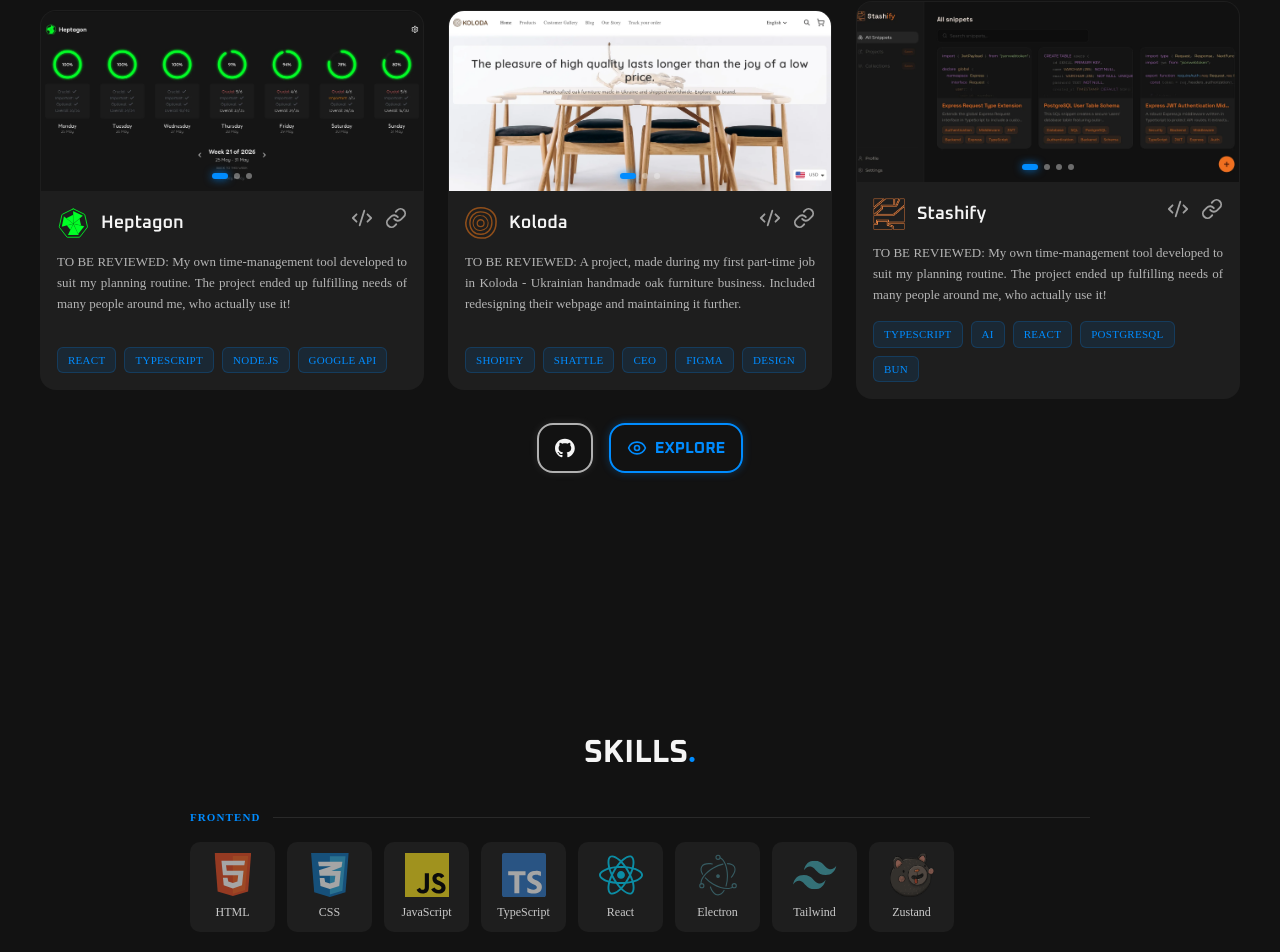
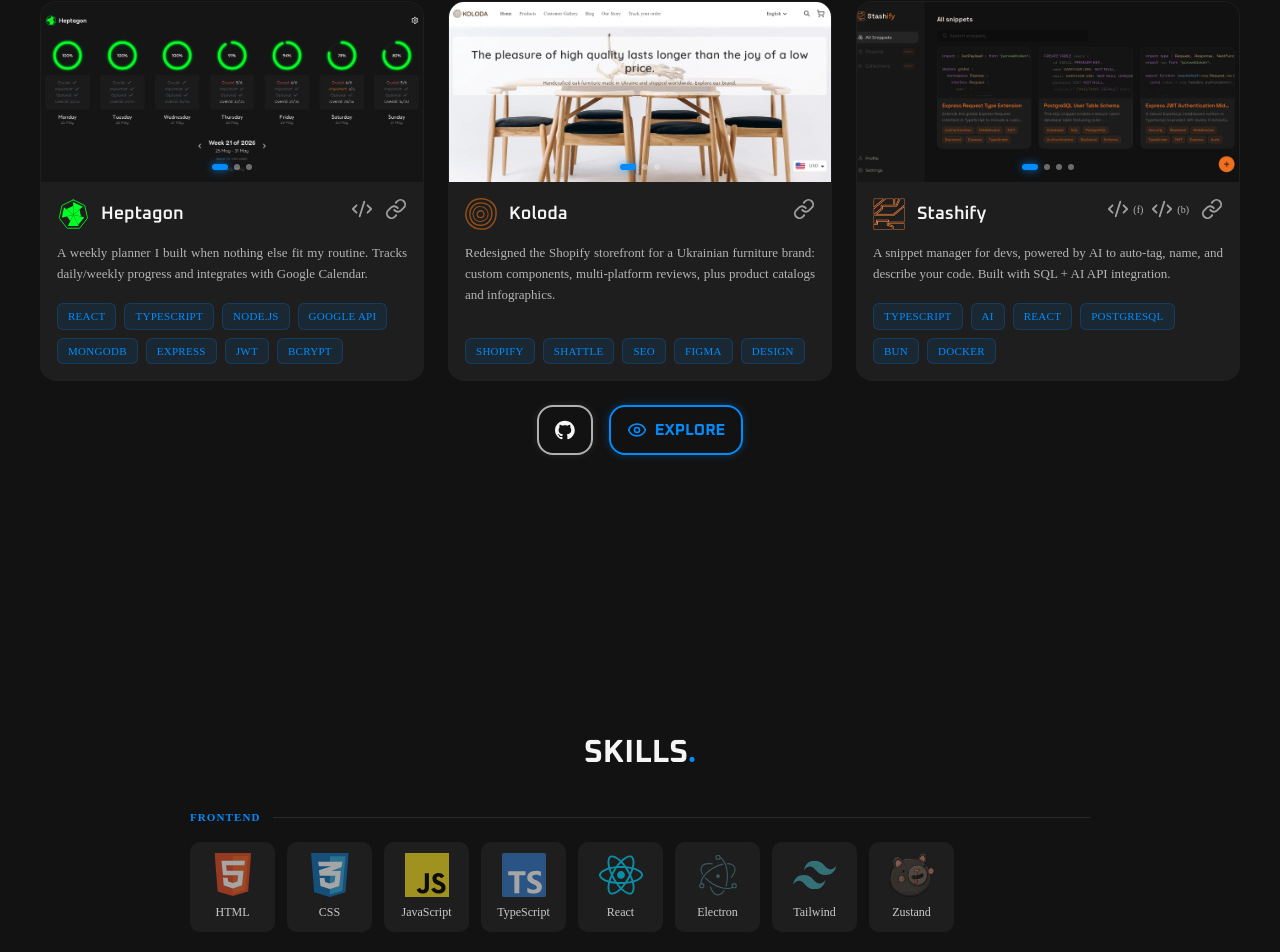
Before and after one commit to ZubalYana/Portfolio-2026, a React (Vite) app: page / in a window 1280 px wide. Shown: the part 1713-2665 px from the top of the page. Built offline with nearby package versions, Linux system fonts and the light colour scheme; a web font is replaced by a local one.

Commit message:
add more tags & refine descriptions of several projects, condinionally render repo links for monorepos or 2 separate ones

```diff
--- a/src/components/functionalElements/ProjectCard.tsx
+++ b/src/components/functionalElements/ProjectCard.tsx
@@ -1,6 +1,11 @@
 import { useState } from "react";
 import { motion, AnimatePresence } from "framer-motion";
-import { CodeXml, Link as LinkIcon, ChevronLeft, ChevronRight } from "lucide-react";
+import {
+  CodeXml,
+  Link as LinkIcon,
+  ChevronLeft,
+  ChevronRight,
+} from "lucide-react";
 import type { project } from "../screens/FeaturedProjects";
 
 interface ProjectCardProps {
@@ -71,7 +76,10 @@
             initial="enter"
             animate="center"
             exit="exit"
-            transition={{ x: { type: "spring", stiffness: 300, damping: 30 }, opacity: { duration: 0.2 } }}
+            transition={{
+              x: { type: "spring", stiffness: 300, damping: 30 },
+              opacity: { duration: 0.2 },
+            }}
             className="absolute top-0 left-0 w-full h-full object-cover"
           />
         </AnimatePresence>
@@ -111,7 +119,11 @@
         <div className="w-full flex justify-between items-start">
           <div className="flex items-center gap-x-3">
             <div className="w-[32px] h-[32px]">
-              <img src={project.logo} alt={`${project.name} logo`} className="w-full h-full object-contain" />
+              <img
+                src={project.logo}
+                alt={`${project.name} logo`}
+                className="w-full h-full object-contain"
+              />
             </div>
             <h4 className="font-semibold text-[18px] text-[#F5F5F5] group-hover:text-[#008CFF] transition-colors duration-200">
               {project.name}
@@ -119,6 +131,35 @@
           </div>
 
           <div className="flex gap-x-3">
+            {project.repoLinks && (
+              <div className="flex gap-x-2">
+                <div className="flex items-center gap-x-1">
+                  <a
+                    href={project.repoLinks.frontend}
+                    target="_blank"
+                    rel="noreferrer"
+                    className="text-[#F5F5F5]/60 hover:text-[#008CFF] transition-all duration-200 hover:[filter:drop-shadow(0_0_6px_rgba(0,140,255,0.8))]"
+                    onClick={(e) => e.stopPropagation()}
+                  >
+                    <CodeXml size={22} />
+                  </a>
+                  <p className="text-[10px] text-[#F5F5F5]/70">(f)</p>
+                </div>
+                <div  className="flex items-center gap-x-1">
+                  <a
+                    href={project.repoLinks.backend}
+                    target="_blank"
+                    rel="noreferrer"
+                    className="text-[#F5F5F5]/60 hover:text-[#008CFF] transition-all duration-200 hover:[filter:drop-shadow(0_0_6px_rgba(0,140,255,0.8))]"
+                    onClick={(e) => e.stopPropagation()}
+                  >
+                    <CodeXml size={22} />
+                  </a>
+                  <p className="text-[10px] text-[#F5F5F5]/70">(b)</p>
+                </div>
+              </div>
+            )}
+            {project.repoLink && (
               <a
                 href={project.repoLink}
                 target="_blank"
@@ -128,8 +169,9 @@
               >
                 <CodeXml size={22} />
               </a>
+            )}
             <a
-              href={project.repoLink}
+              href={project.projectLink}
               target="_blank"
               rel="noreferrer"
               className="text-[#F5F5F5]/60 hover:text-[#008CFF] transition-all duration-200 hover:[filter:drop-shadow(0_0_6px_rgba(0,140,255,0.8))]"
--- a/src/components/screens/FeaturedProjects.tsx
+++ b/src/components/screens/FeaturedProjects.tsx
@@ -10,10 +10,10 @@
       "/screenshots/HeptagonScreen3.webp",
     ],
     description_short:
-      "TO BE REVIEWED: My own time-management tool developed to suit my planning routine. The project ended up fulfilling needs of many people around me, who actually use it!",
+      "A weekly planner I built when nothing else fit my routine. Tracks daily/weekly progress and integrates with Google Calendar.",
     description_extended:
-      "TO BE REWRITTEN: My own time-management tool developed to suit my planning routine. The project ended up fulfilling needs of many people around me, who actually use it! My own time-management tool developed to suit my planning routine. The project ended up fulfilling needs of many people around me, who actually use it!",
-    tags: ["react", "typescript", "node.js", "google api"],
+      "I couldn't find a time-management tool that fit my planning routine, so I built my own. Heptagon is a weekly planner that helps you track both daily and overall weekly progress. It integrates with Google Calendar so your events stay visible alongside your tasks. Several friends have ended up using it actively to map out their time.",
+    tags: ["react", "typescript", "node.js", "google api", "mongoDB", "express", "jwt", "bcrypt"],
     projectLink: "https://heptagon-client.onrender.com",
     repoLink: "https://github.com/ZubalYana/heptagon",
   },
@@ -26,10 +26,10 @@
       "/screenshots/KolodaScreen3.webp",
     ],
     description_short:
-      "TO BE REVIEWED: A project, made during my first part-time job in Koloda - Ukrainian handmade oak furniture business. Included redesigning their webpage and maintaining it further.",
+      "Redesigned the Shopify storefront for a Ukrainian furniture brand: custom components, multi-platform reviews, plus product catalogs and infographics.",
     description_extended:
-      "TO BE REWRITTEN: A project, made during my first part-time job in Koloda - Ukrainian handmade oak furniture business. Included redesigning their webpage and maintaining it further. A project, made during my first part-time job in Koloda - Ukrainian handmade oak furniture business. Included redesigning their webpage and maintaining it further.",
-    tags: ["Shopify", "Shattle", "CEO", "Figma", "Design"],
+      "Koloda is a Ukrainian handcraft furniture company I've been working with long-term. I completely redesigned their Shopify storefront, built custom components, and integrated reviews from multiple platforms — after which the site started receiving its first orders. Beyond the webpage, I've also designed product catalogs and infographics tailored to the company's needs.",
+    tags: ["Shopify", "Shattle", "SEO", "Figma", "Design"],
     projectLink: "https://koloda.shop/",
   },
   {
@@ -42,12 +42,12 @@
       "/screenshots/StashifyScreen5.webp",
     ],
     description_short:
-      "TO BE REVIEWED: My own time-management tool developed to suit my planning routine. The project ended up fulfilling needs of many people around me, who actually use it!",
+      "A snippet manager for devs, powered by AI to auto-tag, name, and describe your code. Built with SQL + AI API integration.",
     description_extended:
-      "TO BE REWRITTEN: My own time-management tool developed to suit my planning routine. The project ended up fulfilling needs of many people around me, who actually use it! My own time-management tool developed to suit my planning routine. The project ended up fulfilling needs of many people around me, who actually use it!",
-    tags: ["TypeScript", "AI", "React", "PostgreSQL", "Bun"],
+      "Ever needed to save a code snippet for later, only to spend ages rummaging through notes and comments trying to find it? Stashify solves that — a tool for developers to save, group, and label reusable code snippets. It's powered by AI that automatically detects the language and generates a name, description, and tags for each snippet. Built with a SQL database and an AI API integration for a clean, fast experience.",
+    tags: ["TypeScript", "AI", "React", "PostgreSQL", "Bun", "Docker"],
     projectLink: "https://stashify-nine.vercel.app/",
-    repoLink: "",
+    repoLinks: {'frontend': 'https://github.com/ZubalYana/Stashify-client', 'backend': 'https://github.com/ZubalYana/Stashify-backend'},
   },
   //   {
   //     name: "Koloda ( catalog series )",
@@ -63,8 +63,8 @@
       "/screenshots/EditingFactoryScreen2.webp",
       "/screenshots/EditingFactoryScreen3.webp",
     ],
-    description_short: "TO BE REVIEWED: ",
-    description_extended: "TO BE REWRITTEN: ",
+    description_short: "A landing page for a video editing studio, built with React and Tailwind in collaboration with another dev, working directly with the client.",
+    description_extended: "Editing Factory is a landing page for a video editing studio, built in collaboration with another developer. I handled the design and a significant part of the frontend, while staying in direct contact with the client — gathering feedback and iterating throughout the process. One of my first real experiences working in a dev team. Built with React and Tailwind.",
     tags: ["", "", "", ""],
     projectLink: "https://editing-factory.vercel.app/",
     repoLink: "",
@@ -118,6 +118,10 @@
   tags: string[];
   projectLink?: string;
   repoLink?: string;
+  repoLinks?: {
+    'frontend'?: string,
+    'backend'?: string
+  };
 }
 
 export default function FeaturedProjects() {
```
Lines whose indentation alone changed are shown as unchanged.
